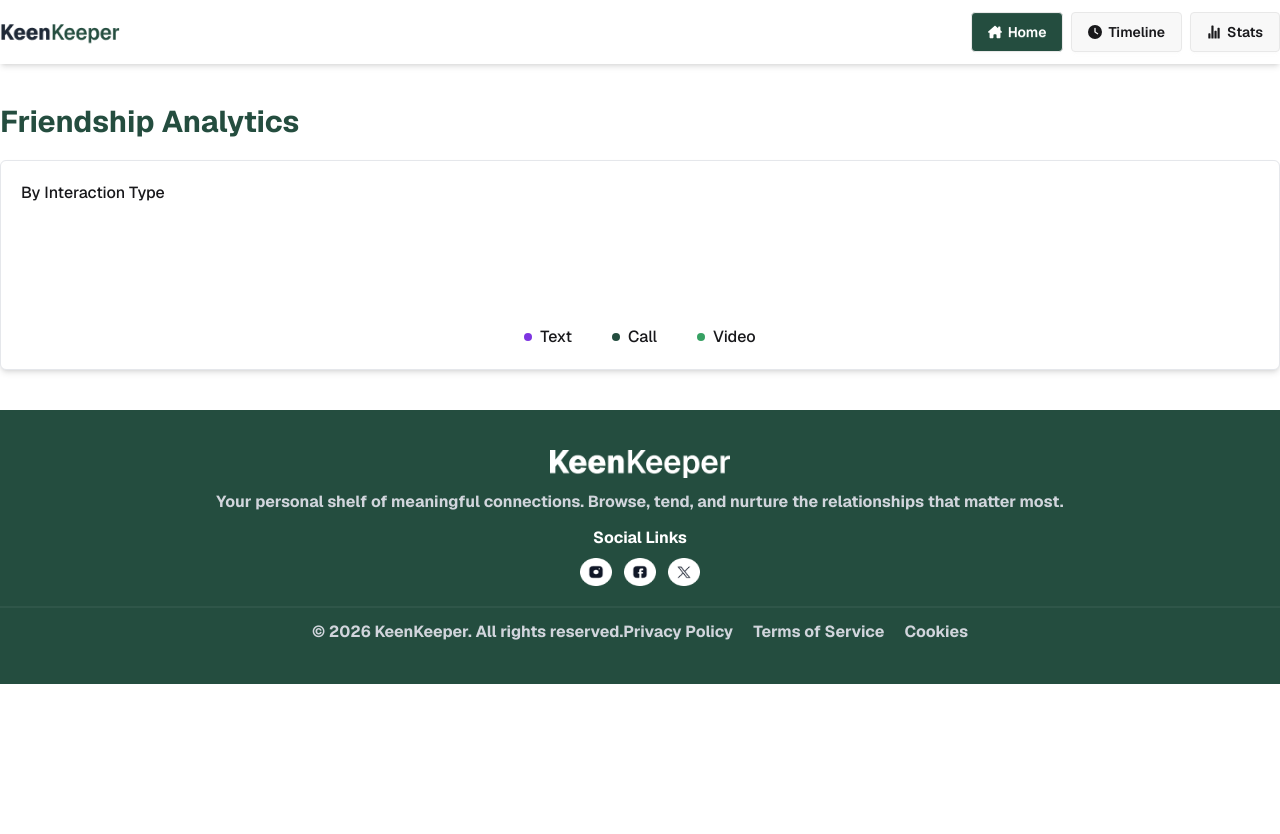
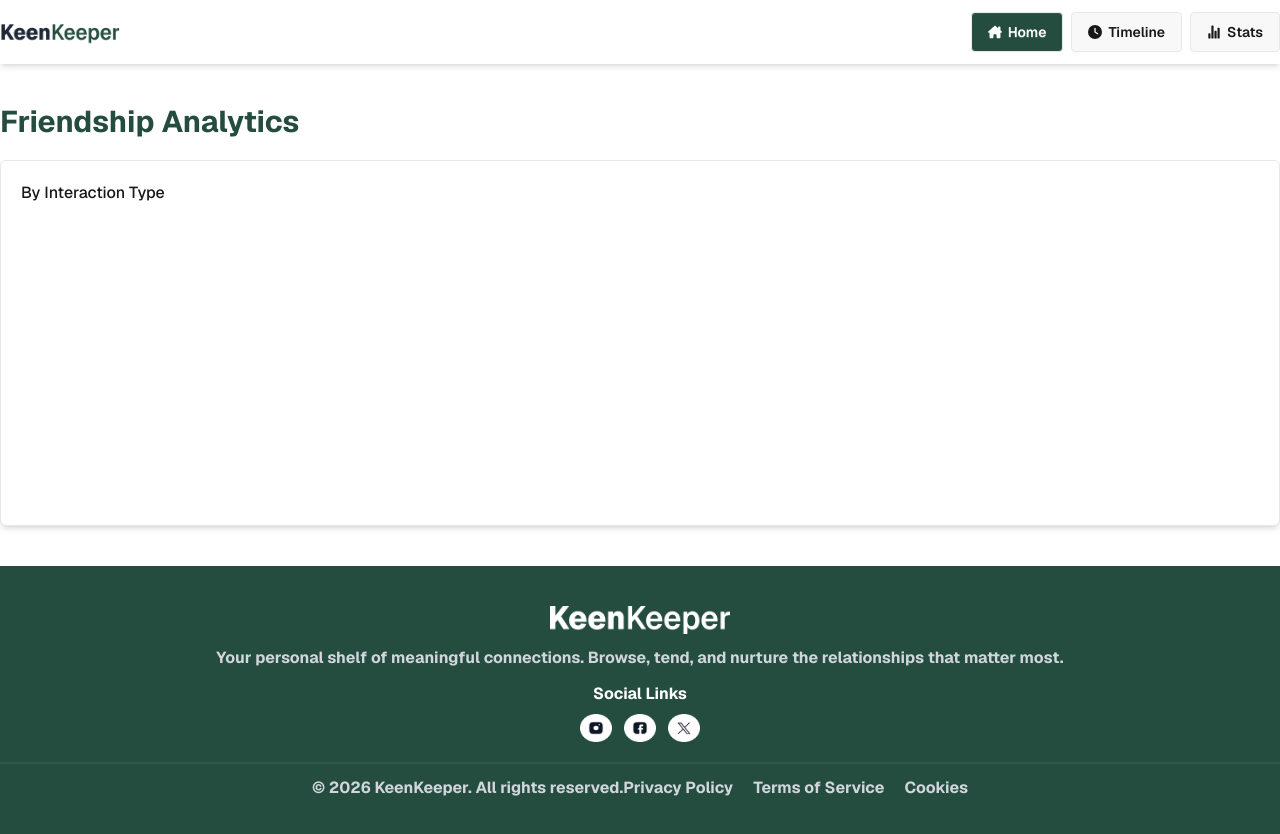
Before and after one commit to musazahidtamim3-ai/keen-keeper, a Next.js app: page /status in a window 1280 px wide. Shown: the top 834 px of the page. Before the commit the page ends 800 px from the top, so only its background shows below. Built offline with nearby package versions, Linux system fonts and the light colour scheme.

Commit message:
pie chart added

```diff
--- a/package.json
+++ b/package.json
@@ -13,7 +13,8 @@
     "react": "19.2.4",
     "react-dom": "19.2.4",
     "react-icons": "^5.6.0",
-    "react-toastify": "^11.0.5"
+    "react-toastify": "^11.0.5",
+    "recharts": "^3.8.1"
   },
   "devDependencies": {
     "@tailwindcss/postcss": "^4",
--- a/src/app/status/page.jsx
+++ b/src/app/status/page.jsx
@@ -1,24 +1,48 @@
-import React from 'react';
+"use client"
+import React, { useEffect, useState } from 'react';
+import { Cell, Legend, Pie, PieChart, ResponsiveContainer, Tooltip } from 'recharts';
 
 const StatusPage = () => {
+     const[chartData,setChartData] = useState([])
+     useEffect(() => {
+          const datas = localStorage.getItem("myTimeline")
+          if (datas) {
+               const history  = JSON.parse(datas)
+
+               const callCount = history.filter(item => item.action === "call").length
+               const textCount = history.filter(item => item.action === "text").length
+               const videoCount = history.filter(item => item.action === "video").length
+
+               const data = [
+                    { name: 'call', value: callCount, color: '#244D3F' },
+                    { name: 'text', value: textCount, color: '#9C27B0' },
+                    { name: 'video', value: videoCount, color: '#4CAF50' }
+               ];
+               setChartData(data)
+          }
+     },[])
      return (
           <div className='my-10'>
                <h1 className='text-[#244D3F] text-3xl font-bold text-left'>Friendship Analytics</h1>
                <div className='bg-base-100 border border-gray-200 shadow-md p-5 mt-5 rounded-md'>
                     <h2 className='font-medium'>By Interaction Type</h2>
-                    <div className='flex items-center justify-center pt-30 gap-10'>
-                         <div className='flex items-center gap-2'>
-                              <div className='bg-[#7E35E1] w-2 h-2 rounded-full'></div>
-                              <p className='font-medium'>Text</p>
-                         </div>
-                         <div className='flex items-center gap-2'>
-                              <div className='bg-[#244D3F] w-2 h-2 rounded-full'></div>
-                              <p className='font-medium'>Call</p>
-                         </div>
-                         <div className='flex items-center gap-2'>
-                              <div className='bg-[#37A163] w-2 h-2 rounded-full'></div>
-                              <p className='font-medium'>Video</p>
-                         </div>
+                    <div style={{ width: '100%', height: 300}}>
+                         <ResponsiveContainer>
+                              <PieChart>
+                                   <Pie
+                                        data={chartData}
+                                        innerRadius="70%"
+                                        outerRadius="100%"
+                                        paddingAngle={5}
+                                        dataKey="value">
+                                        {chartData.map((data, index) => (
+                                             <Cell key={`cell-${index}`} fill={data.color} />
+                                        ))}
+                                   </Pie>
+                                   <Tooltip/>
+                                   <Legend />
+                              </PieChart>
+                         </ResponsiveContainer>
                     </div>
                </div>
           </div>
```
Also changed, not shown: 1 other file (tests, documents, lock files or other folders).
